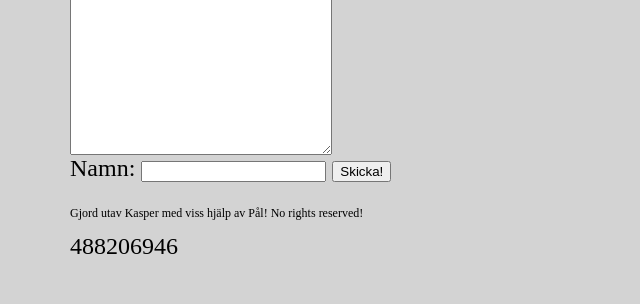
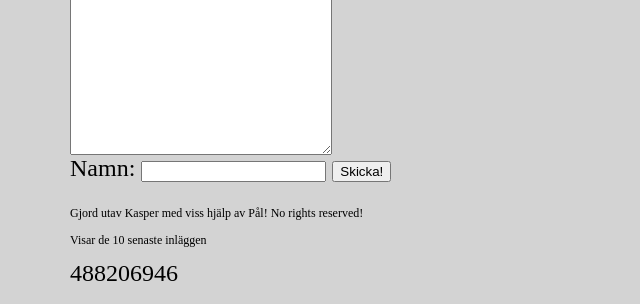
Before and after one commit to RaccoonYouKnow/chat-and-stuff, a PHP site: page / in a window 1280 px wide. Shown: the part 496-800 px from the top of the page, without its empty margins (0-640 px from the left). Run offline with PHP 8.4, Linux system fonts and the light colour scheme; tables that the repository leaves empty or names only in its code hold one stand-in row (values such as "Sample post").

Commit message:
super cool changes

```diff
--- a/db_functions.php
+++ b/db_functions.php
@@ -91,5 +91,16 @@ function db_error() {
  */
 function db_quote($value) {
     $connection = db_connect();
-    return "'" . mysqli_real_escape_string($connection,$value) . "'";
+    return "'" . escape($value) . "'";
 }
+
+/**
+ * Quote and escape value for use in a database query
+ *
+ * @param string $value The value to be quoted and escaped
+ * @return string The quoted and escaped string
+ */
+function escape($value) {
+    $connection = db_connect();
+    return mysqli_real_escape_string($connection,$value);
+}
--- a/index.php
+++ b/index.php
@@ -15,7 +15,12 @@ if ( @isset($_POST['message']) ) {
   die;
 }
 
-$rows = db_select("SELECT user, message, dateandtime FROM messages order by dateandtime desc limit 10 ");
+$size = 10;
+if ( @isset($_GET['size']) ) {
+  $size = escape($_GET['size']);
+}
+
+$rows = db_select("SELECT user, message, dateandtime FROM messages order by dateandtime desc limit " . $size);
 ?>
 
 <html>
@@ -55,7 +60,14 @@ $rows = db_select("SELECT user, message, dateandtime FROM messages order by date
 </FORM>
 <?php
 foreach ($rows as $row) {
-  echo "<div>" . $row['message'] ." <br> ". $row['user'] ."<br>".$row['dateandtime']. " <br> <br> </div>";
+  $mess = $row['message'];
+
+  $mess = str_replace(":)", "<img width=\"25\" height=\"25\" src=\"http://emojione.com/wp-content/uploads/assets/emojis/1f600.svg\">" , $mess);
+  $mess = str_replace("<script", "INTE HACKA!" , $mess);
+$row['user'] = str_replace(":)", "<img width=\"25\" height=\"25\" src=\"http://emojione.com/wp-content/uploads/assets/emojis/1f600.svg\">" , $row['user']);
+  echo "<div>" . $mess ." <br> ". $row['user'] ."<br>".$row['dateandtime']. " <br> <br> </div>";
+
+
 }
 ?>
 
@@ -74,6 +86,8 @@ foreach ($rows as $row) {
 
 <p> Gjord utav Kasper med viss hjälp av Pål! No rights reserved!</p>
 
+<p>Visar de <?php echo $size ?> senaste inläggen</p>
+
 <?php
 echo rand() . "\n";
 ?>
--- a/styles.css
+++ b/styles.css
@@ -23,13 +23,9 @@ section {
     font-family: monospace;
 }
 
-h3 {}
-
 p {
     font-size: 50%;
 }
-
-form {}
 
 .tagline {
     font-size: 80%;
@@ -38,8 +34,6 @@ form {}
     margin-top: -30px;
 }
 
-#a2 {}
-
 .rainbow {
     background-image: -webkit-gradient( linear, left top, right top, color-stop(0, #f22), color-stop(0.15, #f2f), color-stop(0.3, #22f), color-stop(0.45, #2ff), color-stop(0.6, #2f2), color-stop(0.75, #2f2), color-stop(0.9, #ff2), color-stop(1, #f22));
     background-image: gradient( linear, left top, right top, color-stop(0, #f22), color-stop(0.15, #f2f), color-stop(0.3, #22f), color-stop(0.45, #2ff), color-stop(0.6, #2f2), color-stop(0.75, #2f2), color-stop(0.9, #ff2), color-stop(1, #f22));
```
